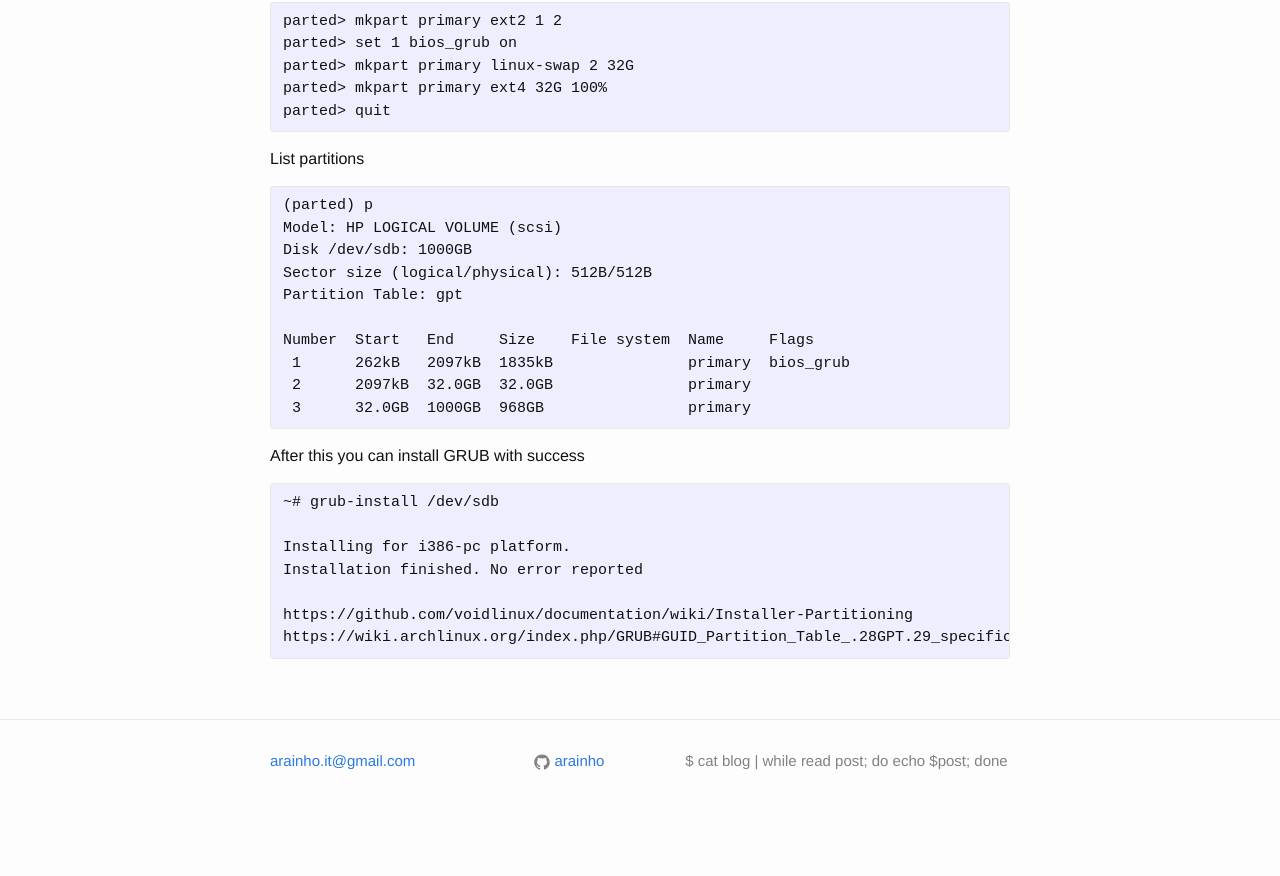
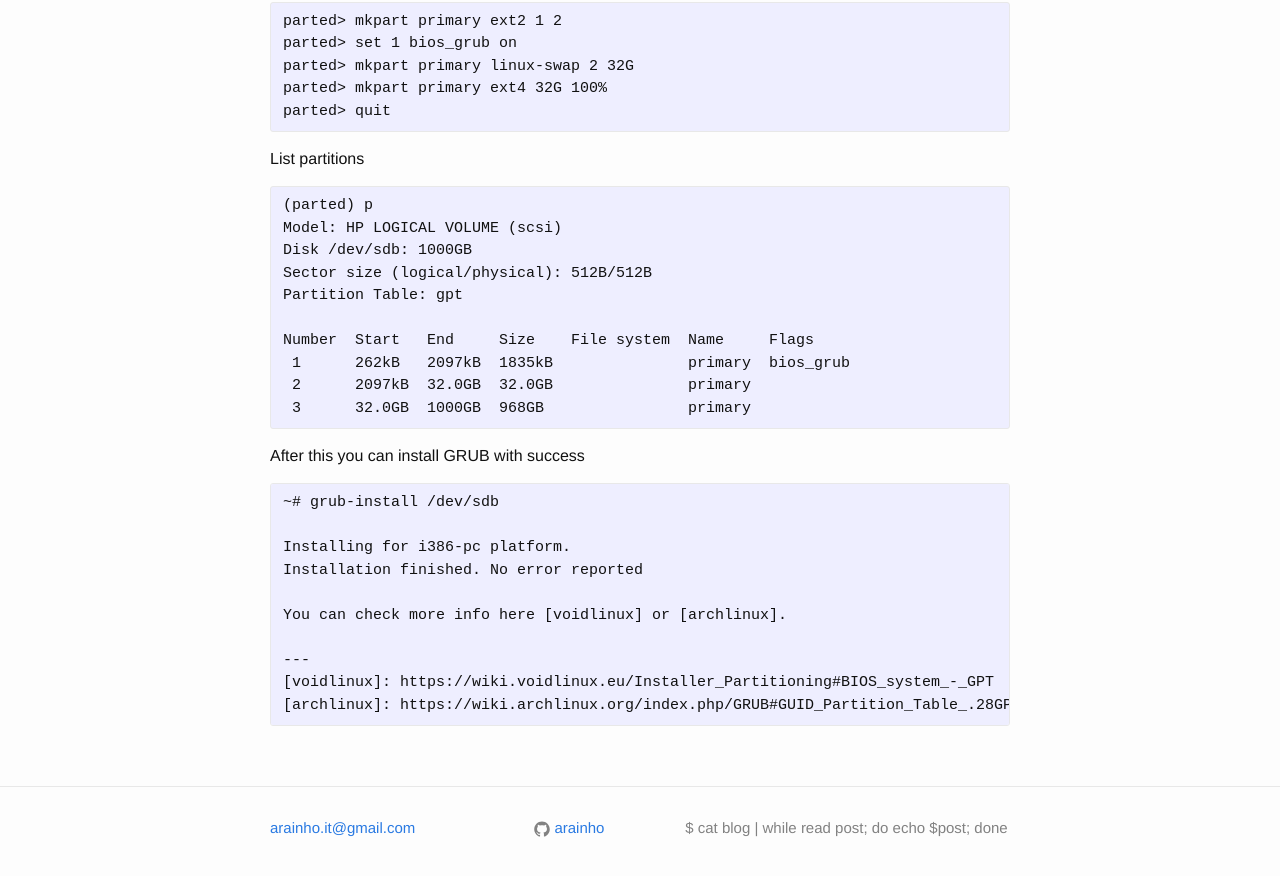
Before and after one commit to arainho/arainho.github.io, a Jekyll site: the page built from _posts/2016-01-14-grub-on-gpt-partition.md, in a window 1280 px wide and 900 px high, scrolled down 695 px. Shown: the top 876 px of the window. Built offline with Jekyll 4.4.1, drawn with Linux system fonts in a browser that asks for light colours; comment, search, counter and statistics services are not loaded; before the commit the page ends 1527 px from its top, so only the background shows below that.

Commit message:
fix links

```diff
--- a/_posts/2016-01-14-grub-on-gpt-partition.md
+++ b/_posts/2016-01-14-grub-on-gpt-partition.md
@@ -6,10 +6,7 @@ date:   2016-01-14  12:19:00
 categories: grub gpt arch-linux
 ---
 
-
-
-GPT partition tables do not have the limit of 4 primary partitions (unlike MBR) but requires an additional (small) partition to be able to boot from GNU GRUB.
-Use mktable gpt to initialize a disk with a GPT partition table:
+GPT partition tables do not have the limit of 4 primary partitions (unlike MBR) but requires an additional (small) partition to be able to boot from GNU GRUB. Use mktable gpt to initialize a disk with a GPT partition table:
 
 <pre>
 (parted) mktable gpt
@@ -61,5 +58,8 @@ After this you can install GRUB with success
 Installing for i386-pc platform.
 Installation finished. No error reported
 
-https://github.com/voidlinux/documentation/wiki/Installer-Partitioning
-https://wiki.archlinux.org/index.php/GRUB#GUID_Partition_Table_.28GPT.29_specific_instructions
+You can check more info here [voidlinux] or [archlinux].
+
+---
+[voidlinux]: https://wiki.voidlinux.eu/Installer_Partitioning#BIOS_system_-_GPT
+[archlinux]: https://wiki.archlinux.org/index.php/GRUB#GUID_Partition_Table_.28GPT.29_specific_instructions
```
